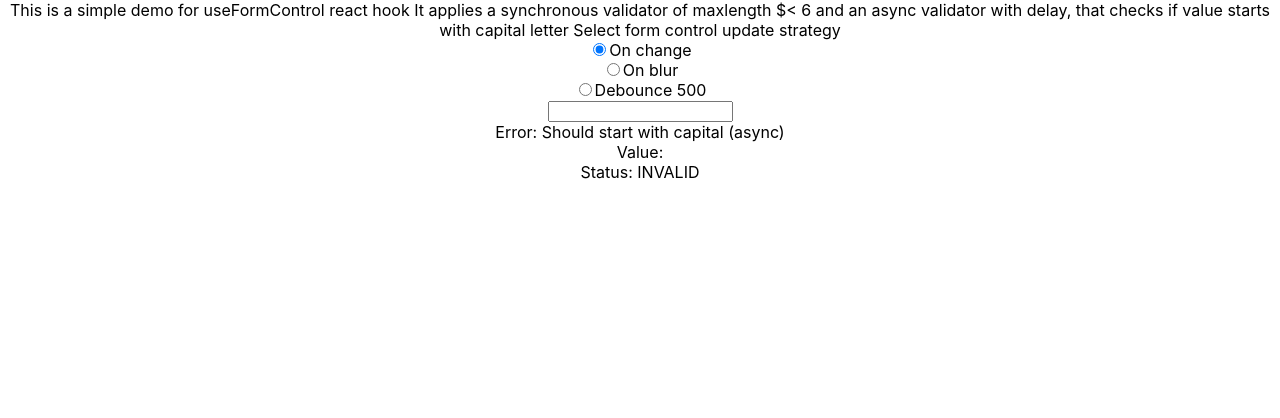
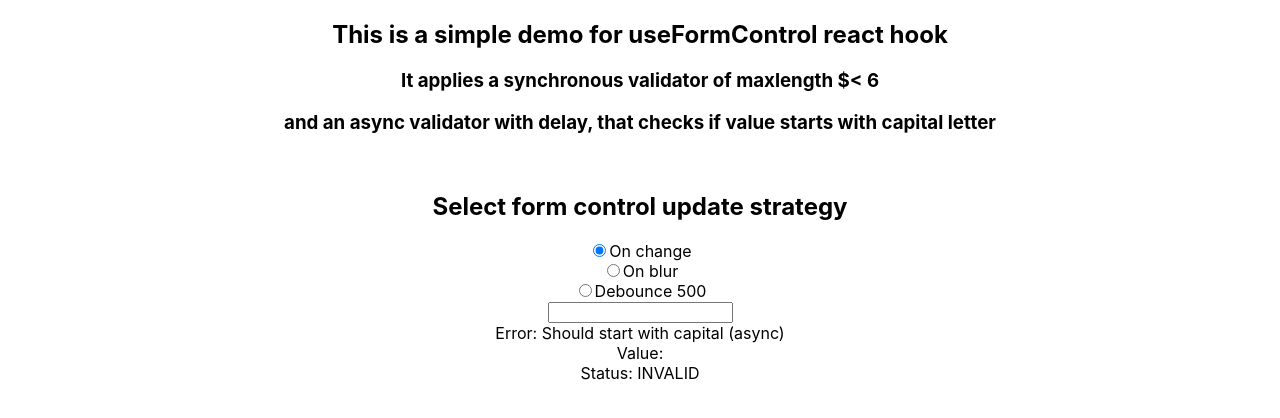
Before and after one commit to quasiunafantasia/react-form-hooks-playground, a React (Create React App) app: page / in a window 1280 px wide. Shown: the top 418 px of the page. Built offline with nearby package versions, Linux system fonts and the light colour scheme.

Commit message:
updated demp

```diff
--- a/src/examples/FormControlExample.tsx
+++ b/src/examples/FormControlExample.tsx
@@ -10,6 +10,10 @@ import { useFormControl } from '../lib/useFormControl';
 export const FormControlExample = () => {
     const validator = (value: any) => value && value.length > 7 ? 'Too long' : undefined;
     const asyncValidator = (value: any) => new Promise(resolve => setTimeout(() => {
+        if (!value) {
+            resolve();
+            return;
+        }
         if (value && value[0] !== value[0].toUpperCase()) {
             resolve('Should start with capital (async)');
         }
@@ -36,10 +40,11 @@ export const FormControlExample = () => {
     };
 
     return <div>
-        This is a simple demo for useFormControl react hook
-        It applies a synchronous validator of maxlength ${'<'} 6
-        and an async validator with delay, that checks if value starts with capital letter
-        Select form control update strategy
+        <h2>This is a simple demo for useFormControl react hook</h2>
+        <h3>It applies a synchronous validator of maxlength ${'<'} 6</h3>
+        <h3>and an async validator with delay, that checks if value starts with capital letter</h3>
+        <br/>
+        <h2>Select form control update strategy</h2>
         <div className="radio">
             <label>
                 <input type="radio" value={ON_CHANGE_STRATEGY} checked={updateStrategy === ON_CHANGE_STRATEGY}
```
